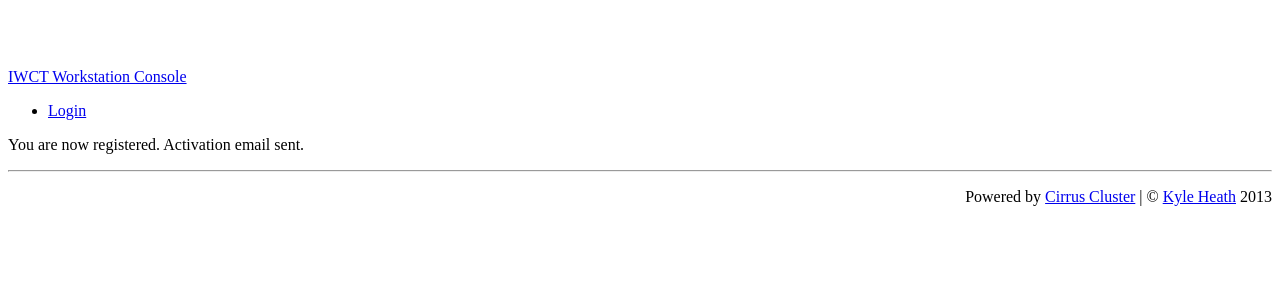
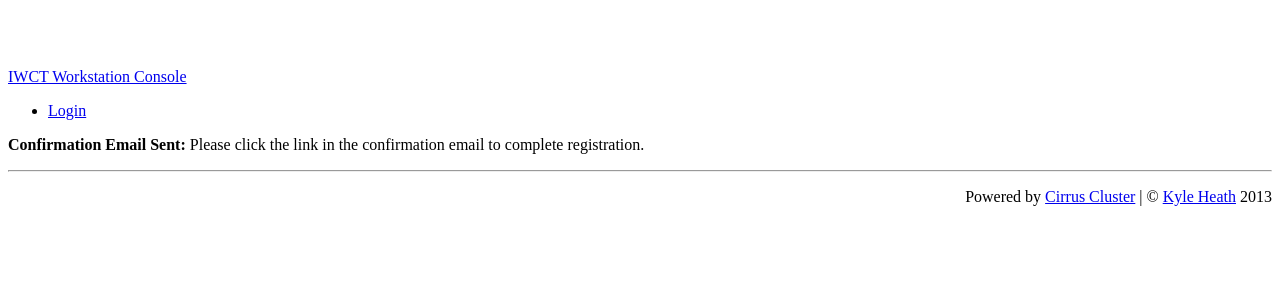
Before and after one commit to heathkh/iwct-webclient, a Django app: template server/webclient/templates/registration/registration_complete.html in a window 1280 px wide. Shown: the top 300 px of the page. Run offline with Django 3.2, Linux system fonts and the light colour scheme; the template is opened without the code that fills it, so the values that code supplies are empty; some libraries are stand-ins or nearby versions.

Commit message:
Updates UI templates.

```diff
--- a/server/webclient/templates/registration/activation_email.txt
+++ b/server/webclient/templates/registration/activation_email.txt
@@ -1,5 +1,5 @@
 {% load i18n %}
-{% trans "Activate account at" %} {{ site.name }}:
+Activate your new account:
 
 http://{{ site.domain }}{% url 'registration_activate' activation_key %}
 
--- a/server/webclient/templates/registration/activation_email_subject.txt
+++ b/server/webclient/templates/registration/activation_email_subject.txt
@@ -1 +1 @@
-{% load i18n %}{% trans "Account activation on" %} {{ site.name }}
+Image Webs Cloud Toolkit Account Activation
--- a/server/webclient/templates/registration/login.html
+++ b/server/webclient/templates/registration/login.html
@@ -34,9 +34,11 @@
       <button type="submit" class="btn btn-primary btn-large">Sign in</button>
       <div class ="pull-right">
       <a href="{% url 'auth_password_reset' %}">Forgot password</a> <br>
-      <a href="{% url 'registration_register' %}">Create new account</a>
+      <!-- <a href="{% url 'registration_register' %}">Create new account</a> -->
       </div>
     </div>
+
+    <a class="btn btn-success" href="{% url 'registration_register' %}">Create new account</a>
   </form>
 </div> <!-- /container -->
 
--- a/server/webclient/templates/registration/password_reset_done.html
+++ b/server/webclient/templates/registration/password_reset_done.html
@@ -2,5 +2,7 @@
 {% load i18n %}
 
 {% block content %}
-<p>{% trans "Email with password reset instructions has been sent." %}</p>
+<div class="alert">
+  <b>Reset Email Sent:</b> Please check your email for password reset instructions.
+</div>
 {% endblock %}
--- a/server/webclient/templates/registration/registration_complete.html
+++ b/server/webclient/templates/registration/registration_complete.html
@@ -2,5 +2,7 @@
 {% load i18n %}
 
 {% block content %}
-<p>{% trans "You are now registered. Activation email sent." %}</p>
+<div class="alert">
+  <b>Confirmation Email Sent:</b> Please click the link in the confirmation email to complete registration.
+</div>
 {% endblock %}
```
Also changed, not shown: server/webclient/templates/registration/activation_complete.html (+7 -1 lines), server/webclient/templates/registration/logout.html (+7 -1 lines).
